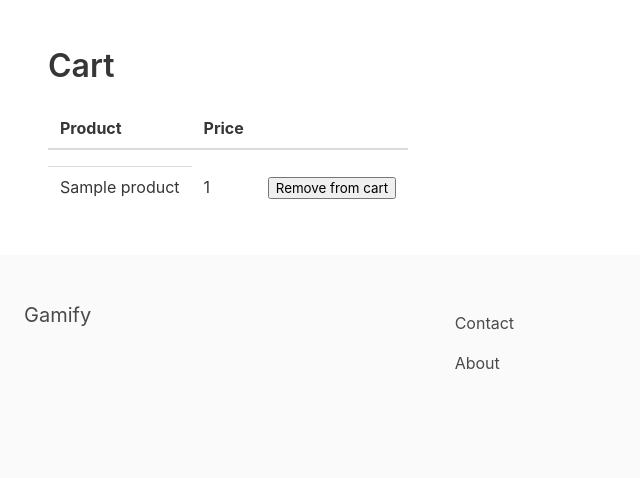
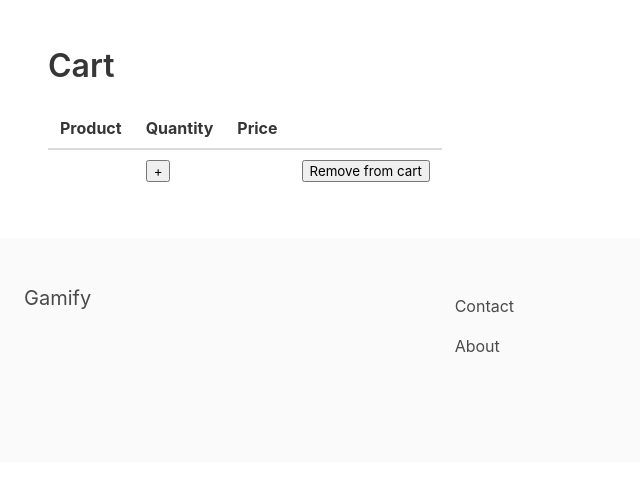
Before and after one commit to nkalofonos/Gamify, a Django app: template gamifyvenv/gamify/apps/cart/templates/cart.html in a window 1280 px wide. Shown: the part 56-534 px from the top of the page, without its empty margins (0-640 px from the left). Run offline with Django 3.2, Linux system fonts and the light colour scheme; the template is opened without the code that fills it: most values are stand-ins (such as "Sample title", 1, 10 or a date in 2020); some libraries are stand-ins or nearby versions.

Commit message:
Cart (fixed)

```diff
--- a/gamifyvenv/gamify/apps/cart/cart.py
+++ b/gamifyvenv/gamify/apps/cart/cart.py
@@ -22,7 +22,7 @@ class Cart(object):
             self.cart[str(p)]['product'] = Product.objects.get(pk=p)
 
         for item in self.cart.values():
-            item['total_price'] = float(item['price'])
+            item['total_price'] = float(item['price']) * int(item['quantity'])
 
             yield item
 
@@ -47,7 +47,6 @@ class Cart(object):
 
         self.save()
 
-
     def remove(self, product_id):
         if product_id in self.cart:
             del self.cart[product_id]
@@ -57,3 +56,6 @@ class Cart(object):
         print('save')
         self.session[settings.CART_SESSION_ID] = self.cart
         self.session.modified = True
+
+    def get_total_length(self):
+        return sum(int(item['quantity']) for item in self.cart.values())
--- a/gamifyvenv/gamify/apps/cart/templates/cart.html
+++ b/gamifyvenv/gamify/apps/cart/templates/cart.html
@@ -11,6 +11,7 @@
                 <table class="table">
                     <thead>
                         <th>Product</th>
+                        <th>Quantity</th>
                         <th>Price</th>
                         <th></th>
                     </thead>
@@ -18,20 +19,13 @@
                     <tbody>
                         <tr v-for="product in products">
                             <td>[[ product.title ]]</td>
+                            <td>[[ product.quantity ]] <button @click="incrementQuantity(product.id, product.quantity)">+</button></td>
+                            <td>[[ product.total_price ]]</td>
+                            <td><button @click="removeFromCart(product.id)">Remove from cart</button></td>
                         </tr>
-                        {% for item in cart %}
-                            {% with product=item.product %}
-                                <tr>
-                                    <td>{{ product.title }}</td>
-                                    <td>{{ item.total_price }}</td>
-                                    <td><button @click="removeFromCart({{ product.id }})">Remove from cart</button></td>
-                                </tr>
-                            {% endwith %}
-                        {% endfor %}
                     </tbody>
                 </table>
             </div>
-
         {% else %}
             <p>Your cart is empty!</p>
         {% endif %}
@@ -43,14 +37,11 @@
     var productapp = new Vue({
         el: '#cartapp',
         delimiters: ['[[', ']]'],
+        //store: store,
         data () {
             return {
                 products: [{{ productsstring|safe }}]
             }
-        },
-        mounted() {
-            console.log('Mounted');
-            console.log(this.products);
         },
         methods: {
             removeFromCart(product_id) {
@@ -80,6 +71,6 @@
                 })
             }
         }
-    });//
+    });
 </script>
 {% endblock %}
--- a/gamifyvenv/gamify/apps/cart/views.py
+++ b/gamifyvenv/gamify/apps/cart/views.py
@@ -8,7 +8,7 @@ def cart_detail(request):
 
     for item in cart:
         product = item['product']
-        b = "{'id': '%s, 'title': '%s', 'price': '%s'}," % (product.id, product.title, product.price, item['quantity'])
+        b = "{'id': '%s', 'title': '%s', 'price': '%s', 'quantity': '%s', 'total_price': '%s'}," % (product.id, product.title, product.price, item['quantity'], item['total_price'])
 
         productsstring = productsstring + b
 
--- a/gamifyvenv/gamify/apps/core/templates/base.html
+++ b/gamifyvenv/gamify/apps/core/templates/base.html
@@ -24,7 +24,7 @@
                     {% for category in menu_categories %}
                         <a href="{% url 'category_detail' category.slug %}" class="navbar-item">{{ category.title }}</a>
                     {% endfor %}
-                    <div class="navbar-item">
+                    <div class="navbar-item" id="navbarapp">
                         <a href="{% url 'cart' %}" class="button is-primary">Cart</a>
                     </div>
             </div>
@@ -49,8 +49,9 @@
         </footer>
 
         <script src="https://cdn.jsdelivr.net/npm/vue/dist/vue.js"></script>
+        <script src="https://unpkg.com/vuex@4.1.0/dist/vuex.global.js"></script>
+
         {% block scripts %}
         {% endblock %}
-
     </body>
 </html>
--- a/gamifyvenv/gamify/apps/store/templates/product_detail.html
+++ b/gamifyvenv/gamify/apps/store/templates/product_detail.html
@@ -20,6 +20,7 @@
     var productapp = new Vue({
         el: '#productapp',
         delimiters: ['[[', ']]'],
+        //store: store,
         data () {
             return {
 
@@ -38,7 +39,7 @@
                     'quantity': 1
                 };
 
-                fetch('/api/add_to_cart/', {
+                fetch('/api/api_add_to_cart/', {
                     method: 'POST',
                     headers: {
                         'Content-Type': 'application/json',
@@ -49,6 +50,8 @@
                 })
                 .then((response) => {
                     console.log(response)
+
+                    store.commit('increment', 1);
                 })
                 .catch(function (error) {
                     console.log('Error 2');
--- a/gamifyvenv/gamify/gamify/urls.py
+++ b/gamifyvenv/gamify/gamify/urls.py
@@ -20,7 +20,7 @@ from django.urls import path
 from apps.cart.views import cart_detail
 from apps.core.views import frontpage, contact, about
 from apps.store.views import product_detail, category_detail
-from apps.store.api import api_add_to_cart
+from apps.store.api import api_add_to_cart, api_remove_from_cart
 
 urlpatterns = [
     path('', frontpage, name='frontpage'),
@@ -31,7 +31,8 @@ urlpatterns = [
 
     # API
 
-    path('api/api_add_to_cart', api_add_to_cart, name='api_add_to_cart'),
+    path('api/api_add_to_cart/', api_add_to_cart, name='api_add_to_cart'),
+    path('api/remove_from_cart/', api_remove_from_cart, name='api_remove_from_cart'),
 
     #Store
     path('<slug:category_slug>/<slug:slug>/', product_detail, name='product_detail'),
```
Also changed, not shown: gamifyvenv/gamify/db.sqlite3.
